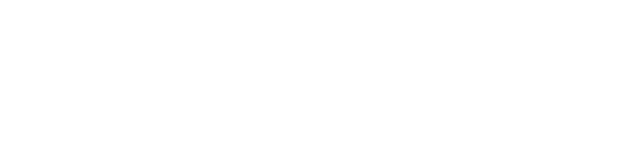
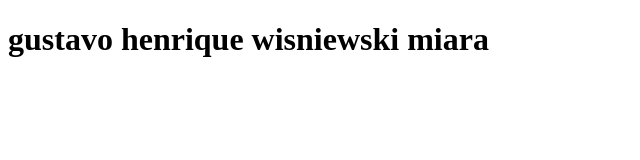
Before and after one commit to tobi-anfitras/versionamento-e-colaboracao, a plain HTML site: page index.html in a window 1280 px wide. Shown: the whole page, without its empty margins (0-640 px from the left). Drawn offline with Linux system fonts and the light colour scheme.

Commit message:
Implementação de Conteúdo

```diff
--- a/index.html
+++ b/index.html
@@ -7,5 +7,7 @@
 </head>
 <body>
 
+    <h1>gustavo henrique wisniewski miara</h1>
+
 </body>
 </html>
```
